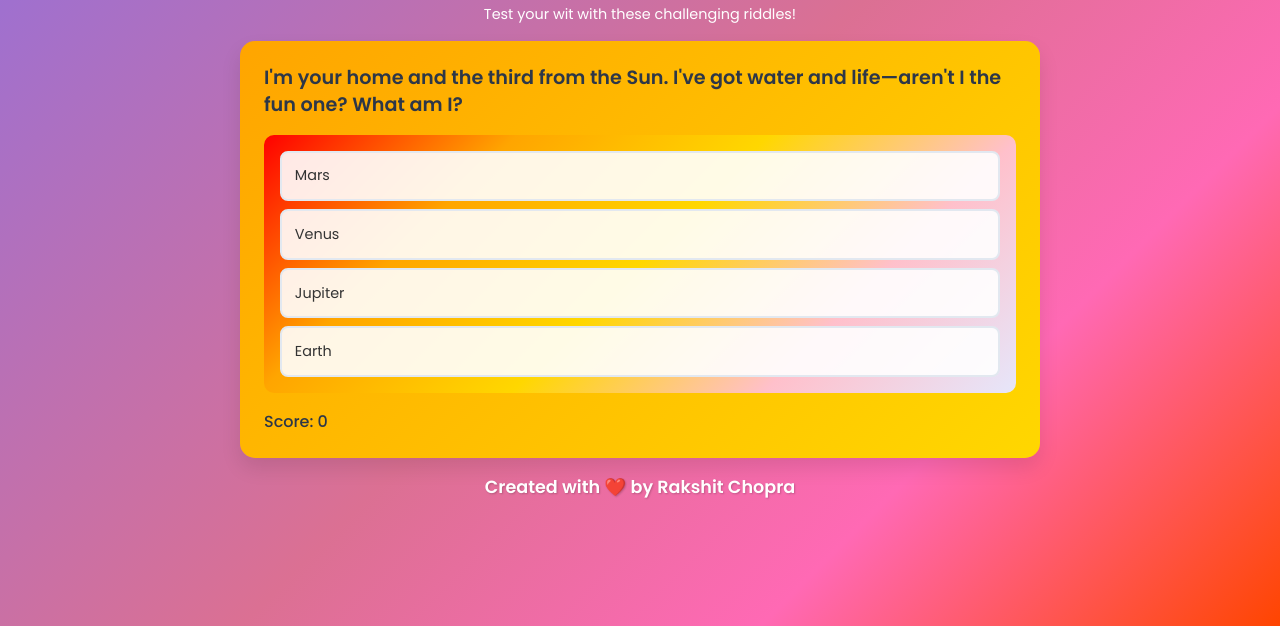
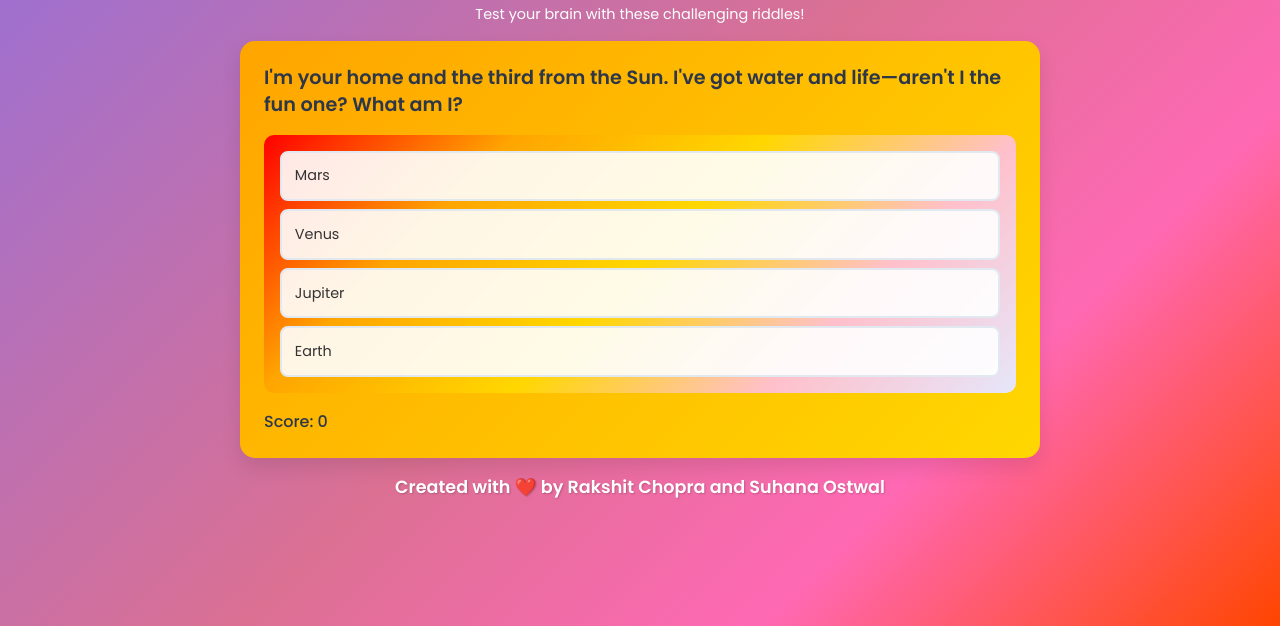
Before and after one commit to Rakshitchopra10/SuhanaOstwal, a plain HTML site: page index.html in a window 1280 px wide. Shown: the part 174-800 px from the top of the page. Drawn offline with Linux system fonts and the light colour scheme.

Commit message:
Update index.html

```diff
--- a/index.html
+++ b/index.html
@@ -15,7 +15,7 @@
     <div class="container">
         <header>
             <h1>Riddle Quest By Suhana Ostwal</h1>
-            <p>Test your wit with these challenging riddles!</p>
+            <p>Test your brain with these challenging riddles!</p>
         </header>
 
         <main>
@@ -37,7 +37,7 @@
         </main>
 
         <footer>
-            <p>Created with ❤️ by Rakshit Chopra</p>
+            <p>Created with ❤️ by Rakshit Chopra and Suhana Ostwal</p>
         </footer>
     </div>
     <script src="script.js"></script>
```
